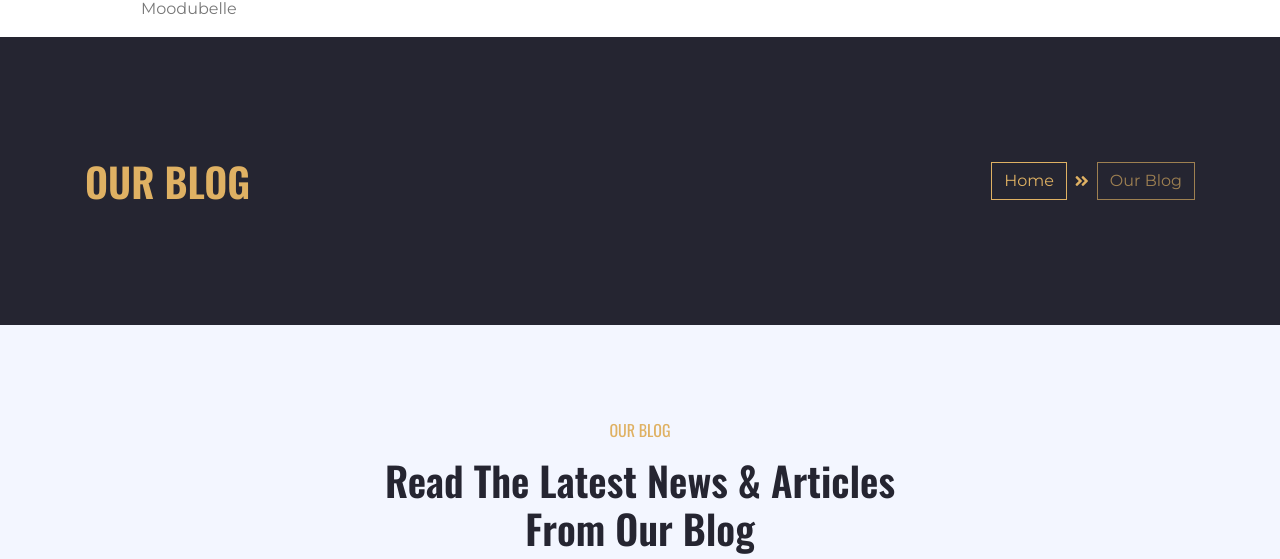
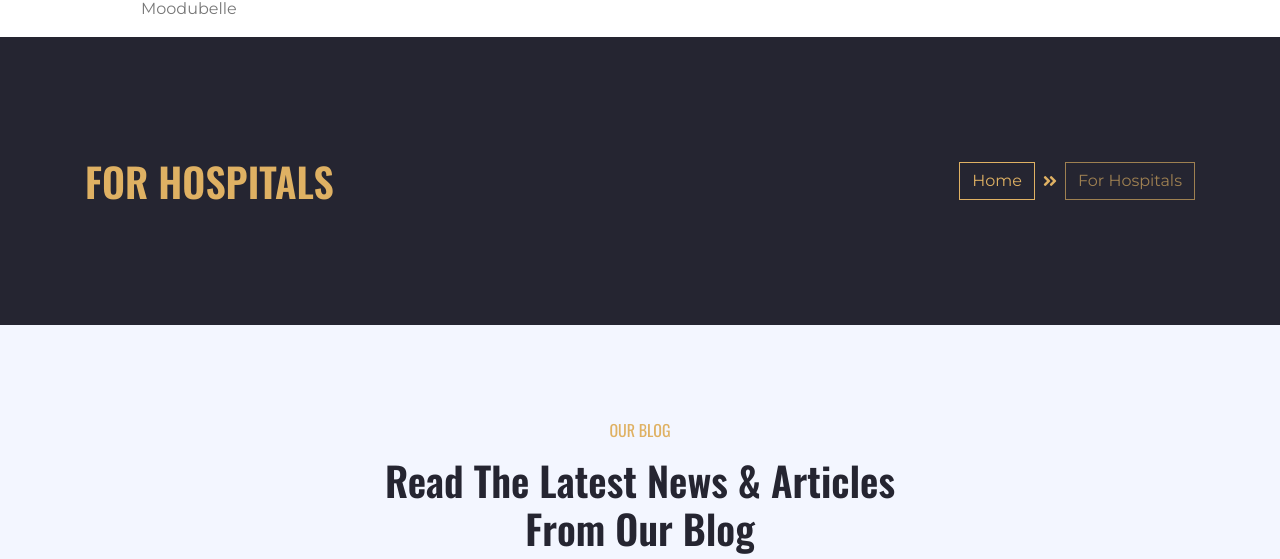
Before and after one commit to SuruUser/Sunrise-Exports, a plain HTML site: page Hospitals.html in a window 1280 px wide. Shown: the part 241-800 px from the top of the page. Drawn offline with nearby package versions, Linux system fonts and the light colour scheme.

Commit message:
Add files via upload

```diff
--- a/Hospitals.html
+++ b/Hospitals.html
@@ -144,13 +144,13 @@
         <div class="container py-5">
             <div class="row align-items-center py-4">
                 <div class="col-md-6 text-center text-md-left">
-                    <h1 class="mb-4 mb-md-0 text-primary text-uppercase">Our Blog</h1>
+                    <h1 class="mb-4 mb-md-0 text-primary text-uppercase">For Hospitals</h1>
                 </div>
                 <div class="col-md-6 text-center text-md-right">
                     <div class="d-inline-flex align-items-center">
                         <a class="btn btn-outline-primary" href="">Home</a>
                         <i class="fas fa-angle-double-right text-primary mx-2"></i>
-                        <a class="btn btn-outline-primary disabled" href="">Our Blog</a>
+                        <a class="btn btn-outline-primary disabled" href="">For Hospitals</a>
                     </div>
                 </div>
             </div>
```
Also changed, not shown: Schools.html (+2 -2 lines), Testimonials.html (+2 -2 lines).
